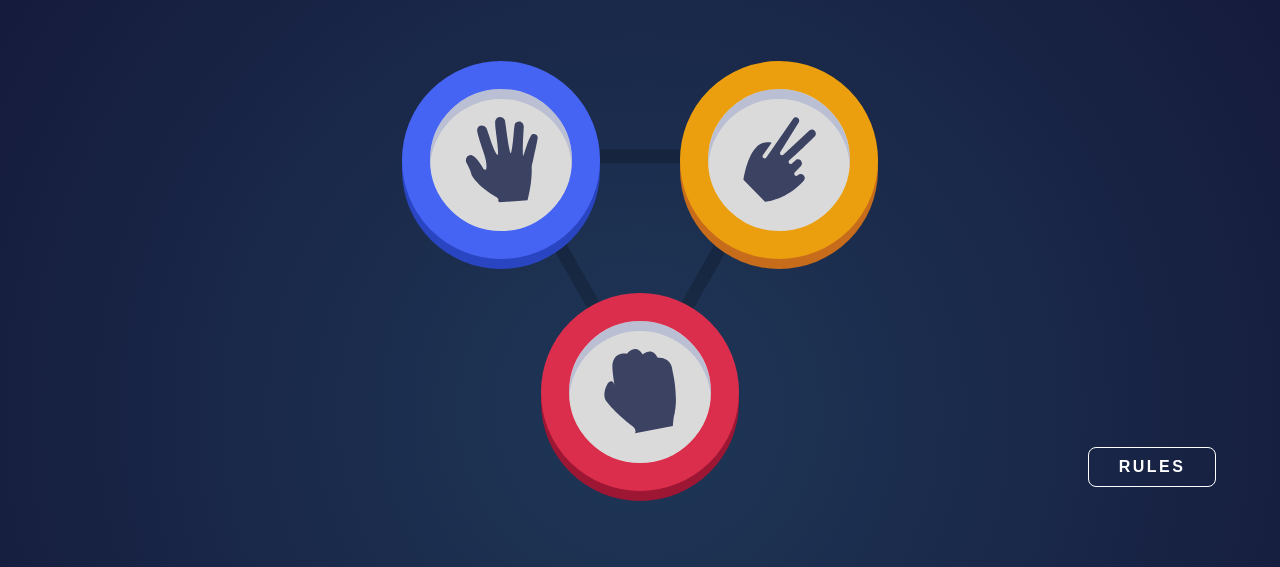
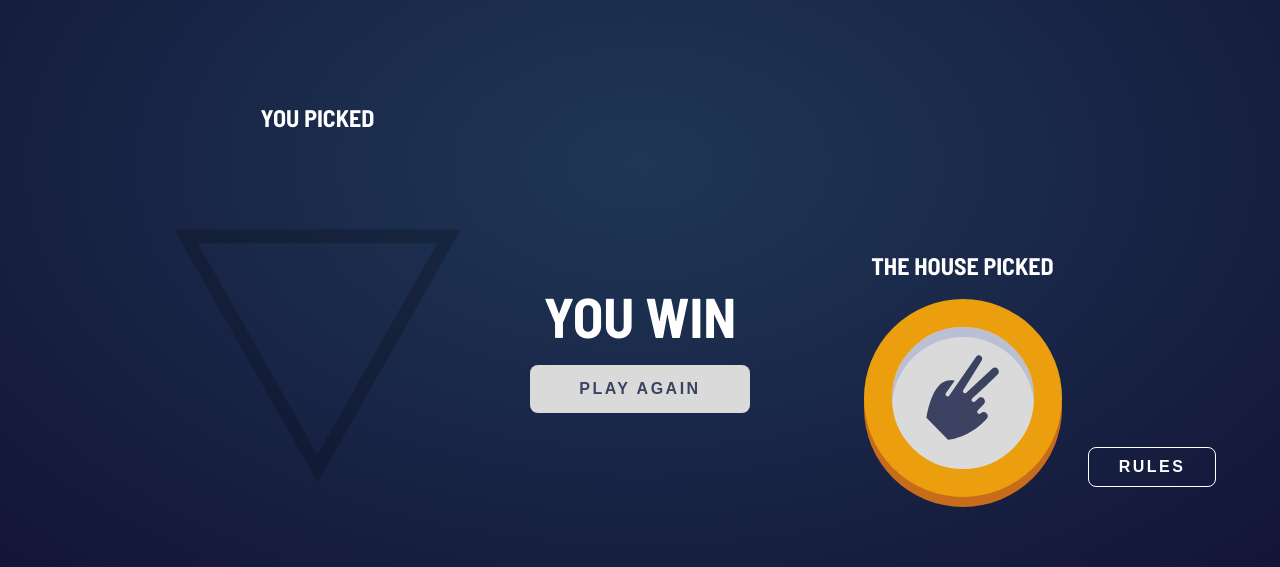
Before and after one commit to FernandoTejedorL/rock-paper-scissors, a plain HTML site: page html/simple.html in a window 1280 px wide. Both pictures are taken after a click on the element 640 px from the left and 509 px from the top of the page. Shown: the part 233-800 px from the top of the page. Drawn offline with Linux system fonts and the light colour scheme.

Commit message:
pending rules

```diff
--- a/css/styles.css
+++ b/css/styles.css
@@ -408,10 +408,10 @@ body {
   font-weight: 700;
   color: #3b4262;
 }
-/*
+
 .hidediv {
   display: none;
-}*/
+}
 
 .hide {
   scale: 0;
--- a/html/simple.html
+++ b/html/simple.html
@@ -36,7 +36,7 @@
         </div>
         <button id="button-rock" class="button rock"></button>
       </div>
-      <div class="result hidediv">
+      <div id="resultdiv" class="result hidediv">
         <div class="top-buttons-result">
           <div class="text-selection">
             <div id="own-selection" class="empty-result"></div>
--- a/js/scripts.js
+++ b/js/scripts.js
@@ -5,6 +5,7 @@ const allButtonsElement = document.getElementById('buttons');
 const buttonPaperElement = document.getElementById('button-paper');
 const buttonScissorsElement = document.getElementById('button-scissors');
 const buttonRockElement = document.getElementById('button-rock');
+const resultDivElement = document.getElementById('resultdiv')
 const ownSelectionElement = document.getElementById('own-selection');
 const houseSelectionElement = document.getElementById('house-selection');
 const winOrLooseTextElement = document.getElementById('win-or-loose');
@@ -12,6 +13,41 @@ const playAgainElement = document.getElementById('play-again');
 const showRulesElement = document.getElementById('show-rules');
 const hideRulesElement = document.getElementById('hide-rules');
 const rulesElement = document.getElementById('modal-simple')
+const houseChoiceElement = {
+    children: [
+        {
+            children: [],
+            classList: ['button', 'paper'],
+        },
+        {
+            classList: ['button', 'scissors'],
+        },
+        {
+            classList: ['button', 'rock']
+        }
+    ]
+}
+const gameRules = {
+    children: [
+        {
+            children: [],
+            value: 'win',
+            winners: ['paper', 'rock', 'scissors'],
+            loosers: ['rock', 'scissors', 'paper'],
+        },
+        {
+            value: 'tie',
+            winners: ['paper', 'rock', 'scissors'],
+            loosers: ['paper', 'rock', 'scissors'],
+        },
+        {
+            value: 'loose',
+            winners: ['paper', 'rock', 'scissors'],
+            loosers: ['scissors', 'paper', 'rock'],
+        }
+    ]
+}
+
 
 const openRules = () => {
     rulesElement.classList.replace('hide', 'show');
@@ -23,7 +59,29 @@ const closeRules = () => {
 }
 hideRulesElement.addEventListener('click', closeRules)
 
-const checkbutton = event => {
+const addChoiceClasses = event => {
+    const classButton = event.target.classList[0];
+    const classButtonChoice = event.target.classList[1];
+    const randomChoice = Math.floor(Math.random() * houseChoiceElement.children.length)
+    const houseChoice = houseChoiceElement.children[randomChoice].classList[0]
+    const houseChoice2 = houseChoiceElement.children[randomChoice].classList[1]
+    let ownScore = 0
+    let houseScore = 0
+    allButtonsElement.classList.add('hidediv')
+    ownSelectionElement.classList.remove('empty-result');
+    ownSelectionElement.classList.add(classButtonChoice, classButton)
+    houseSelectionElement.classList.remove('empty-result');
+    houseSelectionElement.classList.add(houseChoice, houseChoice2)
+    resultDivElement.classList.remove('hidediv')
 }
+allButtonsElement.addEventListener('click', addChoiceClasses)
 
-allButtonsElement.addEventListener('click', checkbutton)
+const restart = event => {
+    ownSelectionElement.classList.remove(ownSelectionElement.classList[0], ownSelectionElement.classList[1]);
+    ownSelectionElement.classList.add('empty-result')
+    houseSelectionElement.classList.remove(houseSelectionElement.classList[0], houseSelectionElement.classList[1]);
+    houseSelectionElement.classList.add('empty-result')
+    allButtonsElement.classList.remove('hidediv')
+    resultDivElement.classList.add('hidediv')
+}
+playAgainElement.addEventListener('click', restart)
```
